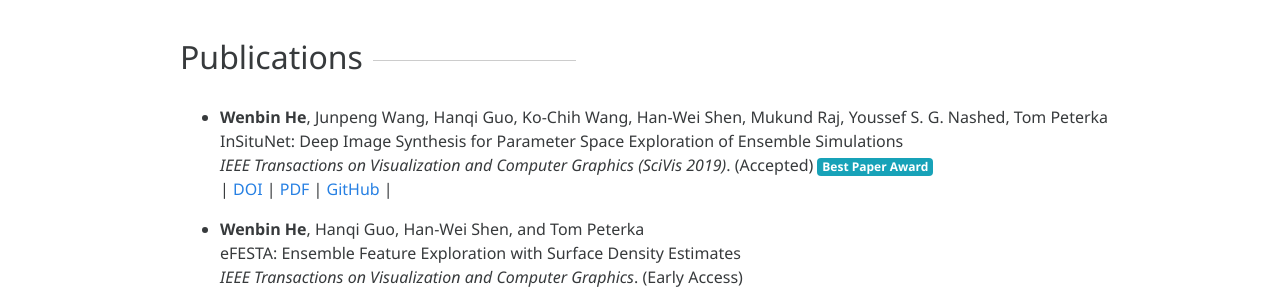
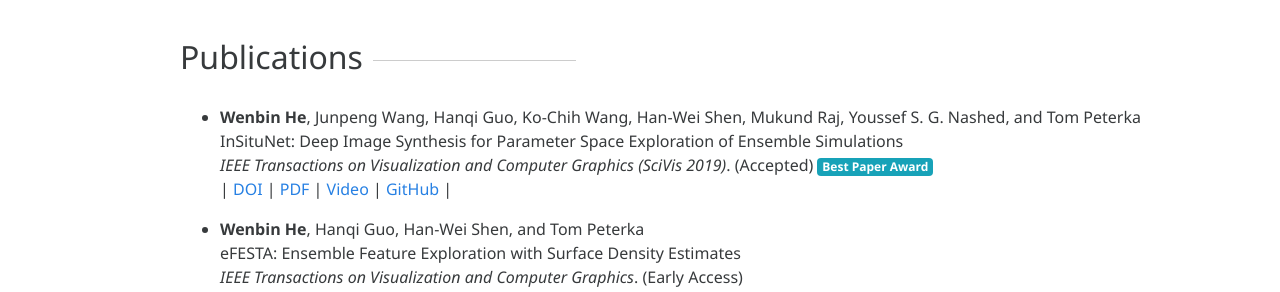
Before and after one commit to hewenbin/hewenbin.github.io, a Jekyll site: the page built from index.html, in a window 1280 px wide and 900 px high, scrolled down 2522 px. Shown: the part 154-446 px from the top of the window. Built offline with Jekyll 4.4.1, drawn with Linux system fonts in a browser that asks for light colours; nearby versions of some CDN libraries; a style sheet for code colours, icons or effects is not loaded.

Commit message:
Update publications

```diff
--- a/_includes/publications.html
+++ b/_includes/publications.html
@@ -3,13 +3,13 @@
 <ul>
 
   <li><p>
-    <strong>Wenbin He</strong>, Junpeng Wang, Hanqi Guo, Ko-Chih Wang, Han-Wei Shen, Mukund Raj, Youssef S. G. Nashed, Tom Peterka
+    <strong>Wenbin He</strong>, Junpeng Wang, Hanqi Guo, Ko-Chih Wang, Han-Wei Shen, Mukund Raj, Youssef S. G. Nashed, and Tom Peterka
     <br>
     InSituNet: Deep Image Synthesis for Parameter Space Exploration of Ensemble Simulations
     <br>
     <em>IEEE Transactions on Visualization and Computer Graphics (SciVis 2019)</em>. (Accepted) <span class="badge badge-info">Best Paper Award</span>
     <br>
-    | <a href="https://ieeexplore.ieee.org/document/8805426" target="_blank">DOI</a> | <a href="https://arxiv.org/abs/1908.00407" target="_blank">PDF</a> | <a href="https://github.com/hewenbin/insitu_net" target="_blank">GitHub</a> |
+    | <a href="https://ieeexplore.ieee.org/document/8805426" target="_blank">DOI</a> | <a href="https://arxiv.org/abs/1908.00407" target="_blank">PDF</a> | <a href="https://vimeo.com/372522755" target="_blank">Video</a> | <a href="https://github.com/hewenbin/insitu_net" target="_blank">GitHub</a> |
   </p></li>
 
   <li><p>
```
